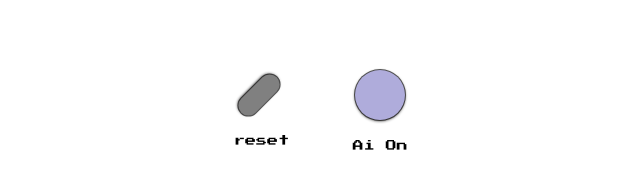
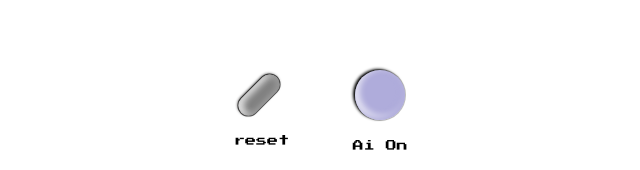
Before and after one commit to LeTXT/ticTacToe, a React (Create React App) app: page / in a window 1280 px wide. Shown: the part 525-695 px from the top of the page, without its empty margins (319-959 px from the left). Built offline with nearby package versions, Linux system fonts and the light colour scheme.

Commit message:
1 file modified

```diff
--- a/src/style.css
+++ b/src/style.css
@@ -103,7 +103,7 @@ button {
   border-radius: 10px;
   border-style: hidden;
 
-  box-shadow: rgb(31, 30, 30) 0px 1px 3px 0px, rgba(0, 0, 0, 0.637) 0px 0px 0px 1px;
+  box-shadow: rgb(31, 30, 30) 0px 1px 3px 0px, rgba(0, 0, 0, 0.637) 0px 0px 0px 1px, #949494 3px 3px 6px 0px inset, rgba(255, 255, 255, 0.767) -3px -3px 6px 1px inset;
 
   width: 50px;
   height: 20px;
@@ -133,7 +133,8 @@ button {
 
   border-style: none;
 
-  box-shadow: rgb(31, 30, 30) 0px 1px 3px 0px, rgba(0, 0, 0, 0.637) 0px 0px 0px 1px;
+  box-shadow: #AFACDB -3px -3px 6px 0px inset, rgba(255, 255, 255, 0.767) 3px -3px 6px 1px inset, rgb(0, 0, 0) -2px -1px 3px 0px, rgba(0, 0, 0, 0.233) 0px 0px 0px 1px;
+
 
 
 
```
